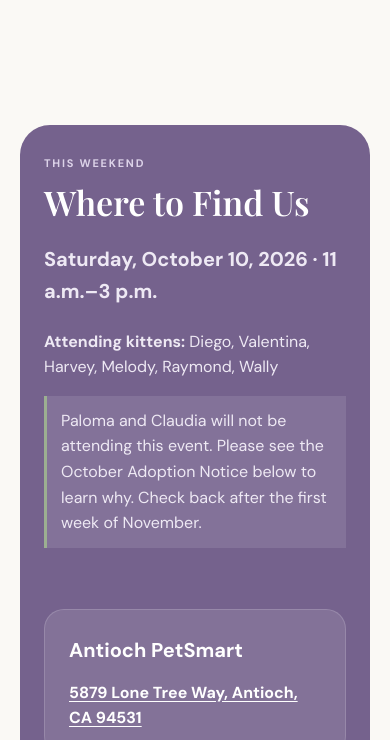
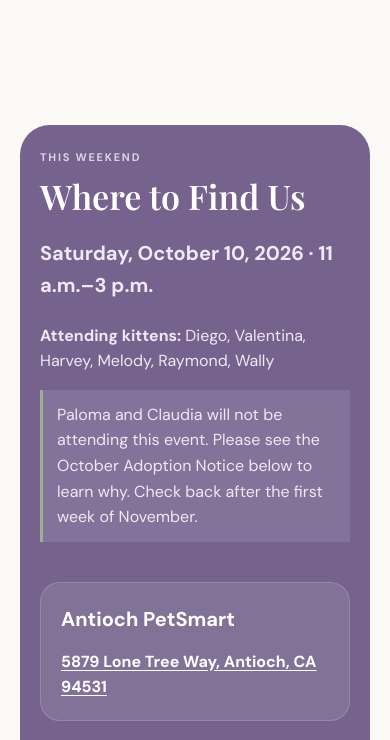
Before and after one commit to michelle11holguin/pawsandpurrfosters.com, a plain HTML site: page index.html in a window 390 px wide. Shown: the part 2240-2980 px from the top of the page. Drawn offline with nearby package versions, Linux system fonts and the light colour scheme.

Commit message:
Make featured event box more compact
Co-authored-by: Copilot <223556219+Copilot@users.noreply.github.com>

```diff
--- a/style.css
+++ b/style.css
@@ -246,8 +246,8 @@ h3 { font-family: "Playfair Display", serif; font-size: 27px; margin: 6px 0; }
 .october-notice p { color: var(--muted); }
 .event-card {
   background: var(--purple); color: white; border-radius: 30px;
-  padding: 52px; display: grid; grid-template-columns: 1.3fr .7fr;
-  gap: 45px; align-items: center;
+  padding: clamp(30px, 3vw, 40px); display: grid; grid-template-columns: 1.3fr .7fr;
+  gap: clamp(24px, 3vw, 36px); align-items: center;
 }
 .event-card .eyebrow { color: #dcd2e8; }
 .event-card h2 { margin-bottom: 10px; }
@@ -257,7 +257,7 @@ h3 { font-family: "Playfair Display", serif; font-size: 27px; margin: 6px 0; }
 .event-date { margin: 22px 0; font-size: clamp(20px, 2vw, 25px); font-weight: 700; }
 .event-location {
   background: rgba(255,255,255,.1); border: 1px solid rgba(255,255,255,.16);
-  border-radius: 20px; padding: 24px; display: flex; flex-direction: column; gap: 4px;
+  border-radius: 20px; padding: 20px; display: flex; flex-direction: column; gap: 4px;
 }
 .event-location strong { font-size: 20px; }
 .event-address { display: block; margin-top: 10px; color: inherit; font-weight: 700; text-decoration: underline; text-underline-offset: 3px; }
@@ -336,7 +336,7 @@ footer strong { color: var(--purple-dark); font-family: "Playfair Display", seri
 @media (max-width: 500px) {
   h1 { font-size: 45px; }
   .section { padding-top: 65px; padding-bottom: 65px; }
-  .event-card { padding: 30px 24px; }
+  .event-card { padding: 24px 20px; }
   footer { flex-direction: column; }
 }
 
```
